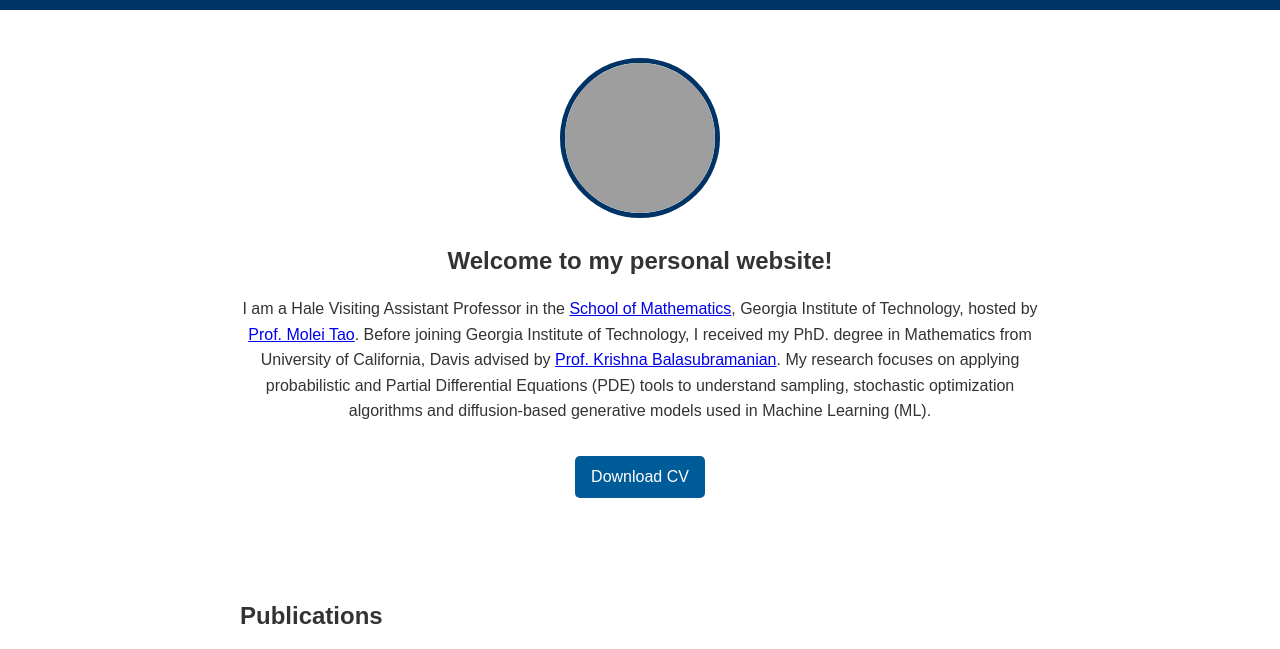
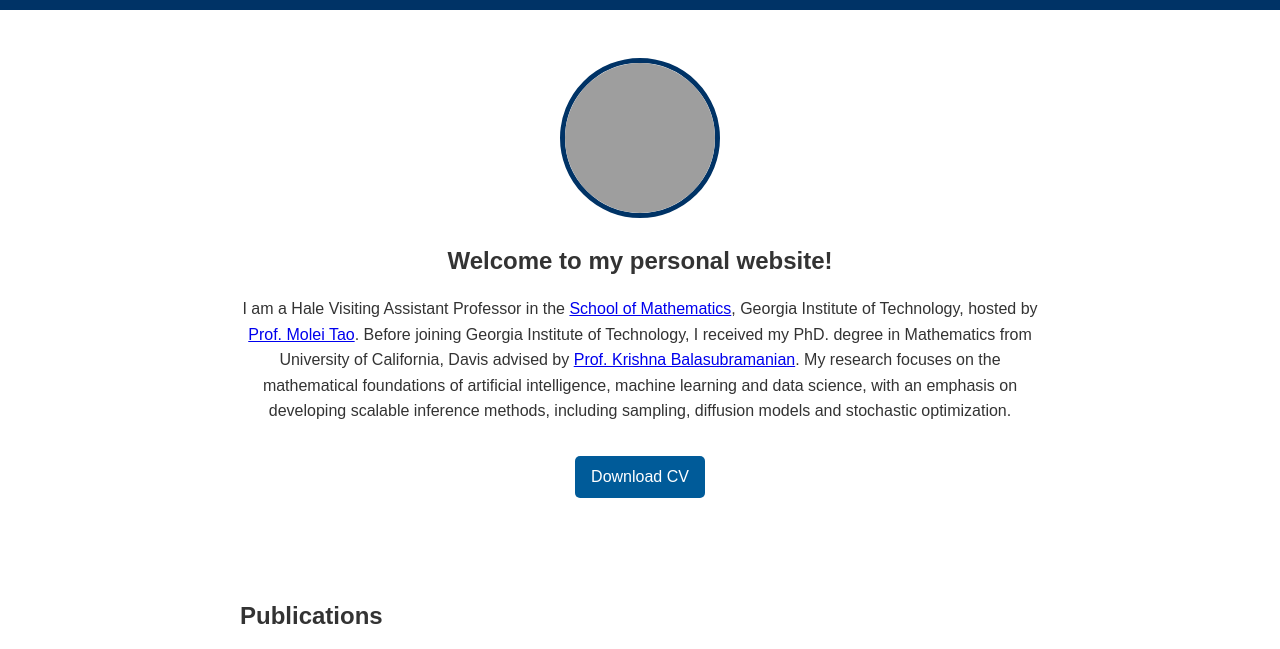
Before and after one commit to yeleohe/yeleohe.github.io, a plain HTML site: page index.html in a window 1280 px wide. Shown: the part 128-777 px from the top of the page. Drawn offline with Linux system fonts and the light colour scheme; grey boxes are pictures that could not be loaded.

Commit message:
Update index.html

```diff
--- a/index.html
+++ b/index.html
@@ -28,7 +28,7 @@
             <img src="your-photo.jpeg" alt="Your Photo" class="profile-photo">
             <div class="intro">
                 <h2>Welcome to my personal website!</h2>
-                <p>I am a Hale Visiting Assistant Professor in the <a href="https://math.gatech.edu/" target="_blank">School of Mathematics</a>, Georgia Institute of Technology, hosted by <a href="https://mtao8.math.gatech.edu/" target="_blank">Prof. Molei Tao</a>. Before joining Georgia Institute of Technology, I received my PhD. degree in Mathematics from University of California, Davis advised by <a href="https://sites.google.com/view/kriznakumar/home" target="_blank">Prof. Krishna Balasubramanian</a>. My research focuses on applying probabilistic and Partial Differential Equations (PDE) tools to understand sampling, stochastic optimization algorithms and diffusion-based generative models used in Machine Learning (ML).</p>
+                <p>I am a Hale Visiting Assistant Professor in the <a href="https://math.gatech.edu/" target="_blank">School of Mathematics</a>, Georgia Institute of Technology, hosted by <a href="https://mtao8.math.gatech.edu/" target="_blank">Prof. Molei Tao</a>. Before joining Georgia Institute of Technology, I received my PhD. degree in Mathematics from University of California, Davis advised by <a href="https://sites.google.com/view/kriznakumar/home" target="_blank">Prof. Krishna Balasubramanian</a>. My research focuses on the mathematical foundations of artificial intelligence, machine learning and data science, with an emphasis on developing scalable inference methods, including sampling, diffusion models and stochastic optimization.</p>
                 <a href="cv.pdf" class="btn">Download CV</a>
             </div>
         </div>
```
